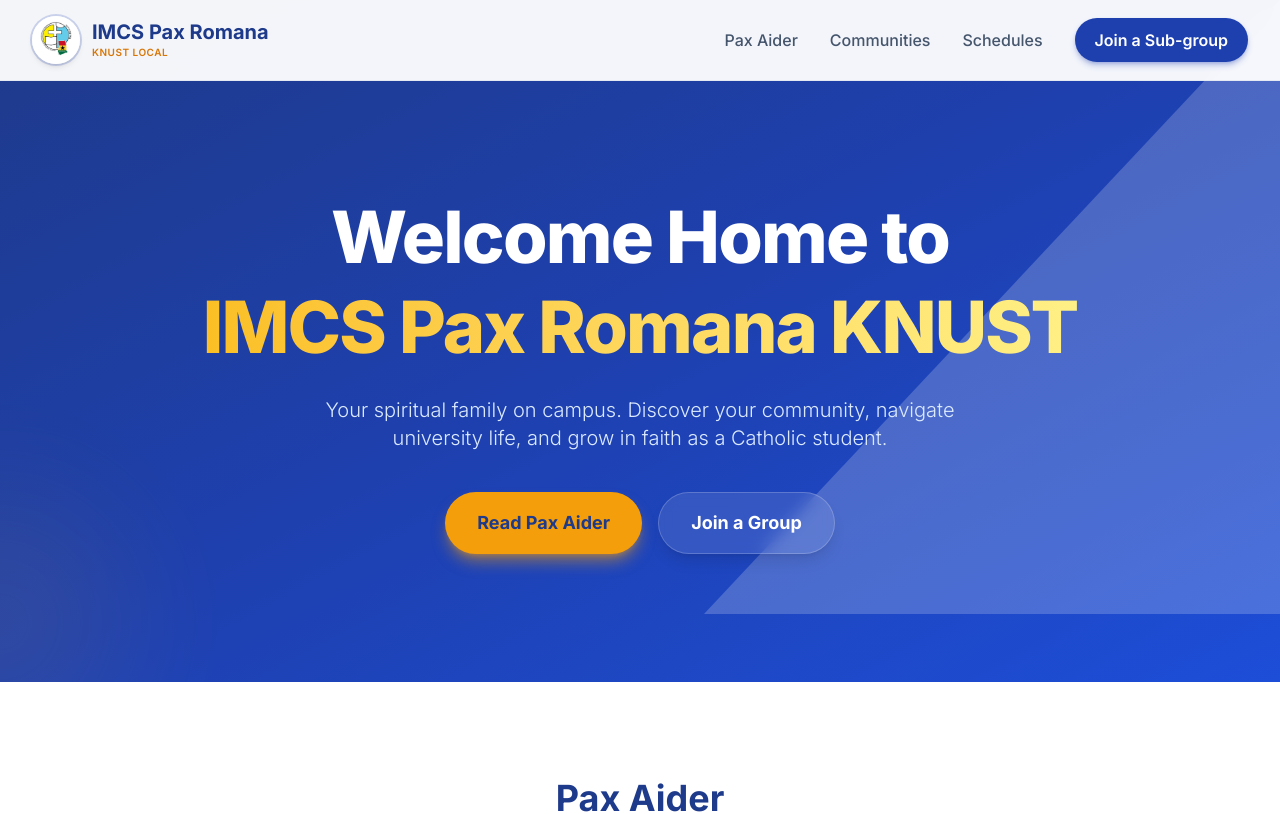
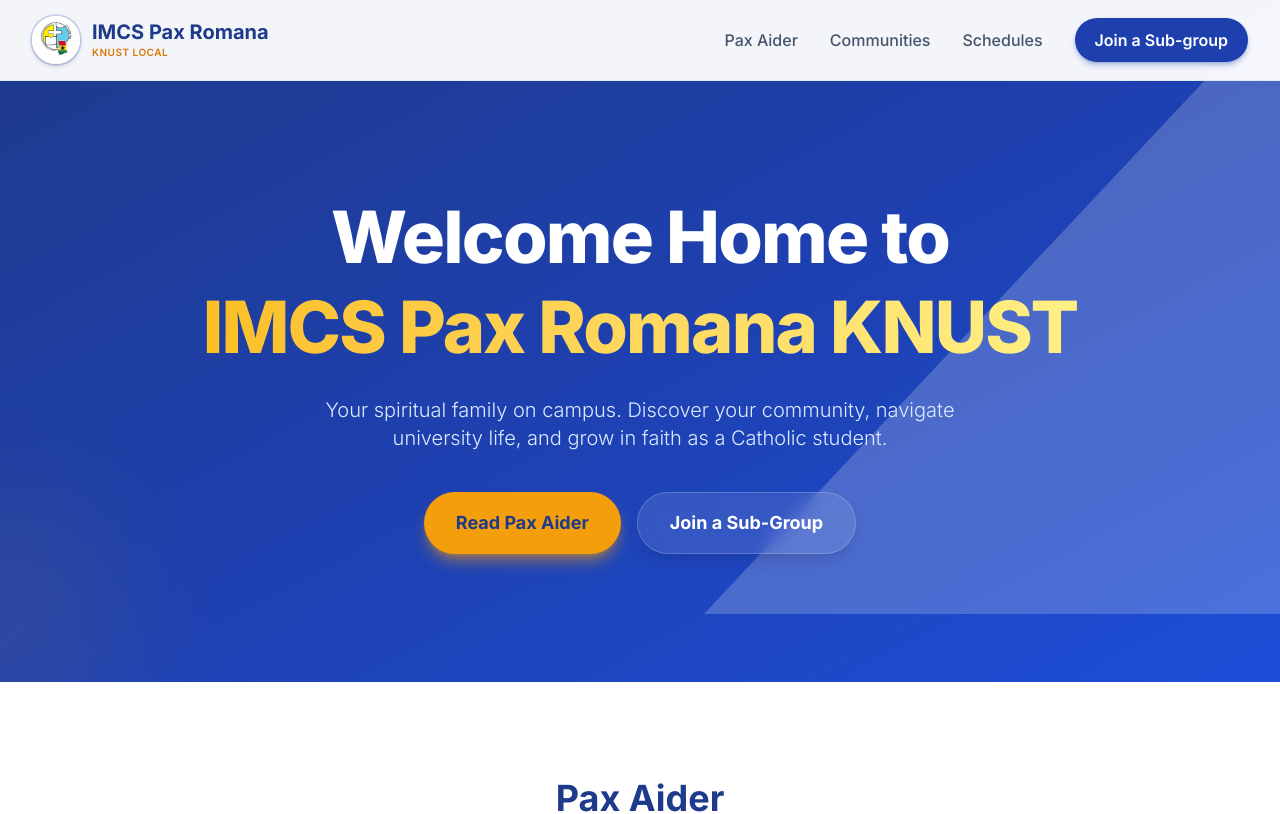
Before and after one commit to davidkudivi/pax-portal, a Next.js app: page / in a window 1280 px wide. Shown: the top 814 px of the page. Built offline with nearby package versions, Linux system fonts and the light colour scheme.

Commit message:
Gettingthere1

```diff
--- a/src/app/page.js
+++ b/src/app/page.js
@@ -173,7 +173,12 @@ const communityCards = [
         joinUrl: 'https://chat.whatsapp.com/KEZW7a2erTkE53HnUxLJLs',
       },
       { name: 'Organising and Technical Ministry (Organa)' },
-      { name: 'Ushering Ministry' },
+      {
+        name: 'Ushering Ministry',
+        aboutImage: '/Ushers.jpg',
+        aboutMessage: 'A ministry that ensures orderliness at Mass and other church activities taking place in the Chapel.',
+        joinUrl: 'https://chat.whatsapp.com/HCARUI0x4uaIGNDRaZiYBN?s=sw&p=a&mlu=4&ilr=4',
+      },
       {
         name: 'Visitation Ministry',
         aboutImage: '/Visitation.jpg',
@@ -400,7 +405,7 @@ export default function Home() {
               Read Pax Aider
             </a>
             <a href="#communities" className="inline-flex w-full items-center justify-center rounded-full border border-white/20 bg-white/10 px-6 py-4 text-base font-bold text-white shadow-lg backdrop-blur-sm transition-all hover:-translate-y-1 hover:bg-white/20 sm:w-auto sm:px-8 sm:text-lg">
-              Join a Group
+              Join a Sub-Group
             </a>
           </div>
         </div>
```
